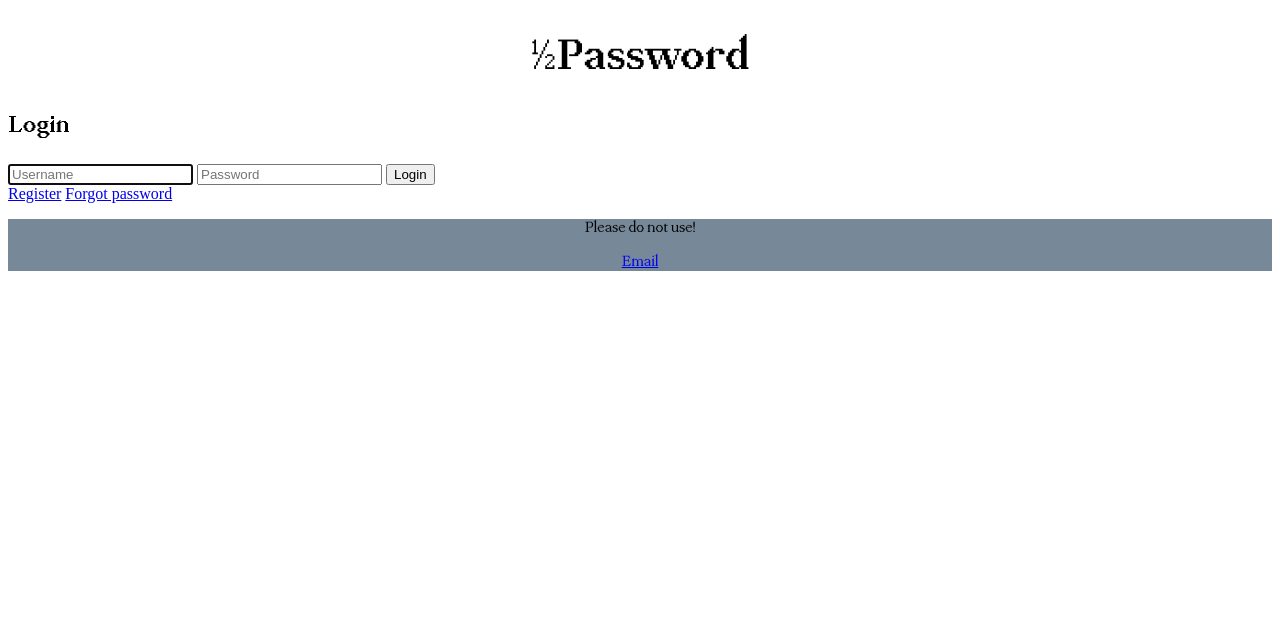
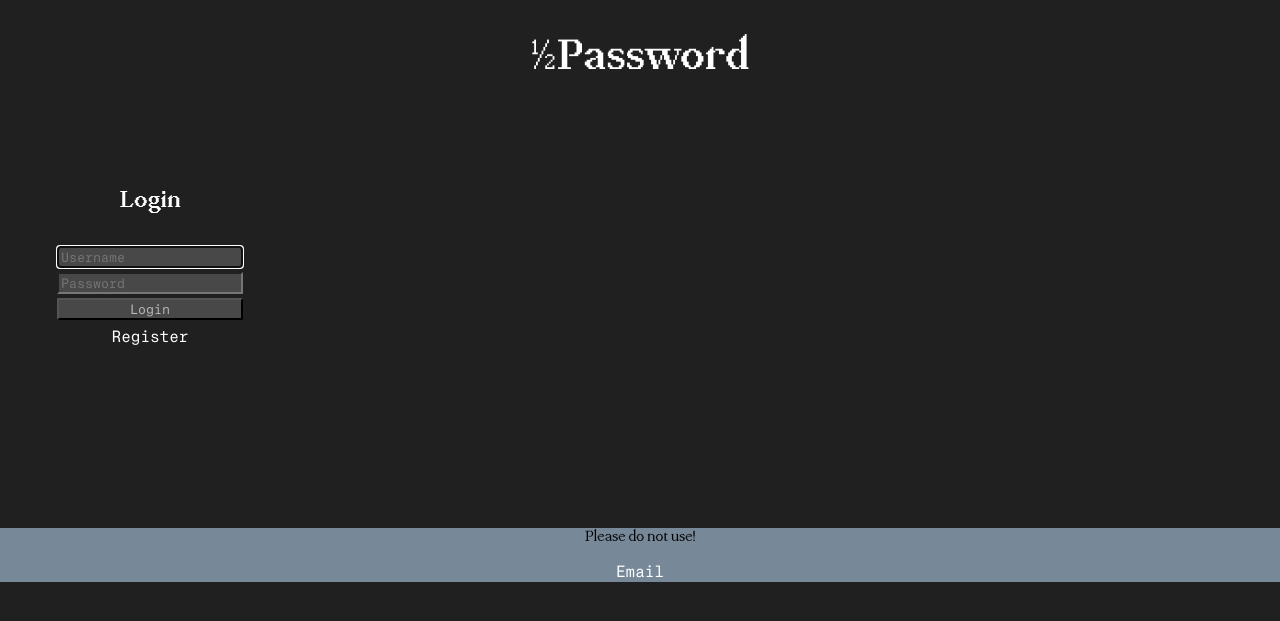
Before and after one commit to viktorlenard/key, a Django app: page /password/login in a window 1280 px wide. Shown: the top 621 px of the page. Run offline with Django 4.2, Linux system fonts and the light colour scheme; parts of the project's set-up code (start-up, migrations or seed data) failed here and were passed over.

Commit message:
Started work on the front end

```diff
--- a/key/password/static/password/styles.css
+++ b/key/password/static/password/styles.css
@@ -37,6 +37,34 @@
 
 /* --------------------------------------------- */
 
+body {
+    background-color: rgba(32, 32, 32, 1);
+    color: white;
+    margin: 0px;
+    padding: 0px;
+}
+
+label {
+    font-family: 'Montreal_Reg', sans-serif;
+}
+
+a {
+    font-family: 'Montreal_Reg', sans-serif;
+    color: white;
+    text-decoration: none;
+    transition: color 0.2s ease;
+}
+
+a:hover {
+    color: gray;
+}
+
+input, textarea, select {
+    font-family: 'Montreal_Reg', sans-serif;
+    background-color: rgba(72, 72, 72, 1);
+    color: rgb(185, 185, 185);
+}
+
 h1 {
     font-family: 'Mondwest_Bold', serif;
     font-size: 46px;
@@ -51,6 +79,7 @@ h3 {
 footer {
     font-family: 'Mondwest_Regular', sans-serif;
     text-align: center;
+    width: 100%;
     padding: 0px;
     background-color: lightslategray;
     color: black;
@@ -73,3 +102,49 @@ footer {
     position: relative;
     display: none;
 }
+
+#header {
+    position: fixed;
+    padding-top: 5px;
+    margin-right: 15px;
+    top: 0;
+    z-index: -1;
+    text-align: right;
+    width: 99%;
+}
+
+.entry_main {
+    font-family: 'Montreal_Bold', serif;
+    background-color: rgba(72, 72, 72, 1);
+    color: rgb(185, 185, 185);
+    font-size: 16px;
+    padding: 10px 20px;
+    width: 150px;
+    height: 50px;
+    transition: color 0.2s ease;
+}
+
+.entry_main:hover {
+    color: rgba(32, 32, 32, 1);
+    background-color: rgb(162, 157, 157);
+}
+
+#login_div, #reg_div {
+    display: flex;
+    flex-direction: column;
+    width: 200px;
+    text-align: center;
+    min-height: 300px;
+    padding: 50px;
+}
+
+#login_form, #reg_form {
+    display: flex;
+    flex-direction: column;
+    padding: 5px;
+    text-align: center;
+}
+
+#login_form input, #reg_form input {
+    margin: 2px;
+}
--- a/key/password/templates/password/login.html
+++ b/key/password/templates/password/login.html
@@ -3,19 +3,18 @@
 {% block body %}
 
 <h1>½Password</h1>
-<div name="login_div">
+<div id="login_div">
     <h3>Login</h3>
-    <form method="POST" action="">
+    <form id="login_form" method="POST" action="">
         {% csrf_token %}
         <input name="username" autofocus placeholder="Username">
         <input name="password" type="password" autofocus placeholder="Password" required>
         <input name="login" type="submit" value="Login" required></submit>
     </form>
+    <a href="http://127.0.0.1:8000/password/register" name="Register">Register</a>
     {% for message in messages %}
         <p id="messages">{{ message }}</p>
     {% endfor %}
 </div>
-<a href="http://127.0.0.1:8000/password/register" name="Register">Register</a>
-<a href="http://127.0.0.1:8000/password/login" name="password_reset">Forgot password</a>
 
 {% endblock %}
--- a/key/password/templates/password/register.html
+++ b/key/password/templates/password/register.html
@@ -2,10 +2,10 @@
 
 {% block body %}
 
-<h1>Project Key</h1>
+<h1>½Password</h1>
 <div name="reg_div">
     <h3>Register</h3>
-    <form method="POST" action="">
+    <form id="reg_form" method="POST" action="">
         <!--csrf_token is for data encryption. https://docs.djangoproject.com/en/4.2/ref/csrf/ -->
         {% csrf_token %}
         {{ reg_form.username }}
@@ -15,6 +15,7 @@
         <input type="submit" name="create_user">
         {{ reg_form.errors }}
     </form>
+    <a href="http://127.0.0.1:8000/password/" name="Login">Login</a>
     <script>
         var form_fields = document.getElementsByTagName('input')
         form_fields[1].placeholder = 'Username';
```
Also changed, not shown: key/password/templates/password/index.html (+12 -13 lines), key/db.sqlite3.
